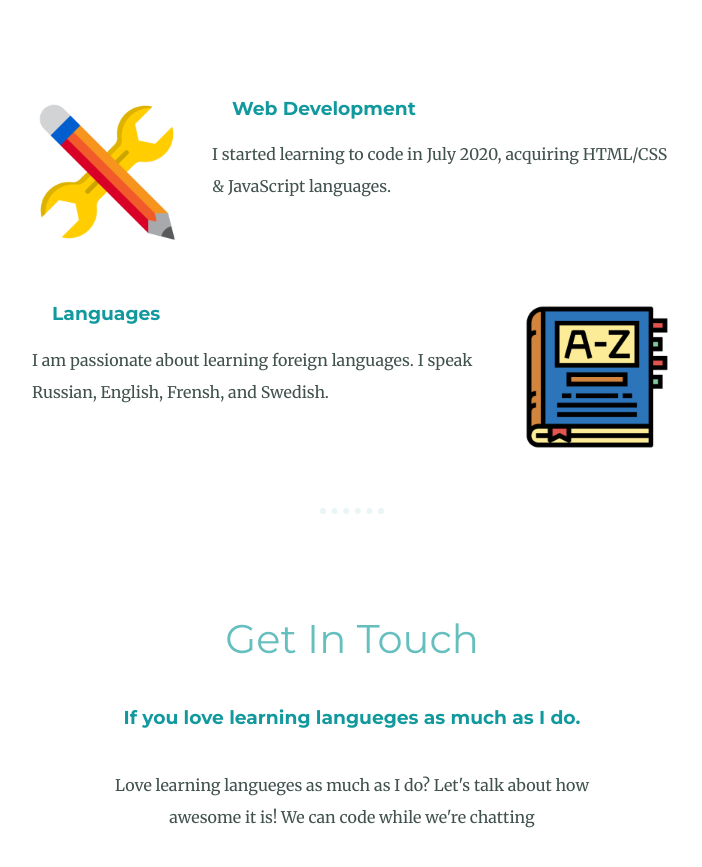
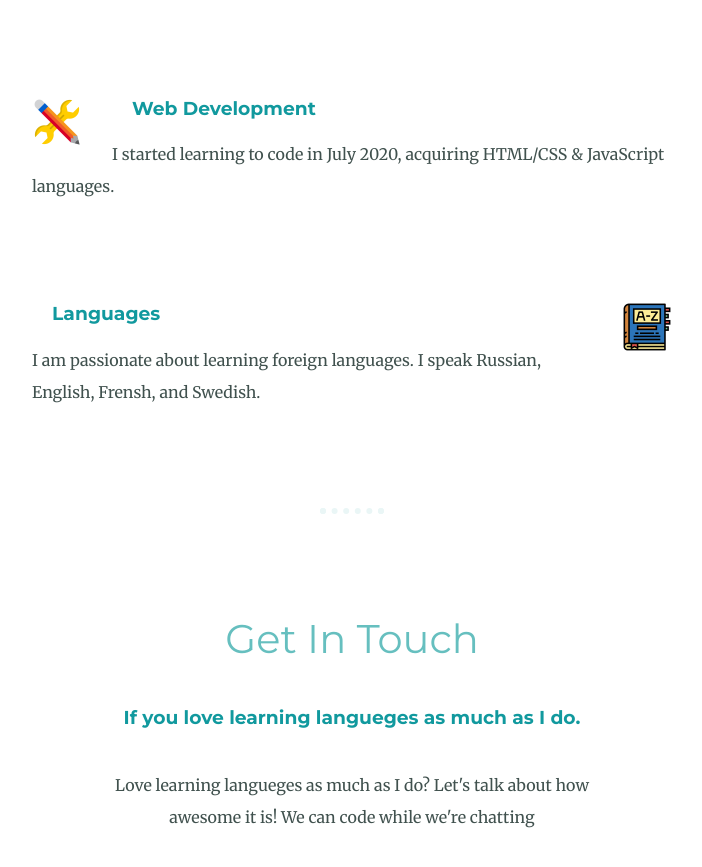
Before and after one commit to shanukova/mysite, a plain HTML site: page index.html in a window 1280 px wide. Shown: the part 1412-2279 px from the top of the page, without its empty margins (288-990 px from the left). Drawn offline with Linux system fonts and the light colour scheme.

Commit message:
Update index.html

```diff
--- a/index.html
+++ b/index.html
@@ -9,6 +9,7 @@
     <link href="https://fonts.googleapis.com/css2?family=Merriweather:ital,wght@0,300;0,400;0,700;0,900;1,300;1,400;1,700;1,900&family=Montserrat:ital,wght@0,100;0,200;0,300;0,400;0,500;0,600;0,700;0,800;0,900;1,100;1,200;1,300;1,400;1,500;1,600;1,700;1,800;1,900&family=Sacramento&display=swap" rel="stylesheet">
   </head>
   <body>
+
     <div class="top-container">
       <img class="top-cloud" src="https://raw.githubusercontent.com/shanukova/mysite/main/cloud.png" alt="cloud-img" />
       <h1>I'm Victoria.</h1>
@@ -16,6 +17,7 @@
       <img class="bottom-cloud" src="https://raw.githubusercontent.com/shanukova/mysite/main/cloud.png" alt="cloud-img" />
       <img src="https://raw.githubusercontent.com/shanukova/mysite/main/mountain.png" alt="mountain-png" />
     </div>
+
     <div class="middle-container">
       <div class="profile">
         <img src="https://raw.githubusercontent.com/shanukova/mysite/main/me.jpg" width="150" height="150" alt="me-img"/>
@@ -26,12 +28,12 @@
       <div class="skills">
         <h2>My Skills.</h2>
         <div class="skill-row">
-          <img class="instruments-img" src="https://raw.githubusercontent.com/shanukova/mysite/main/instruments.jpg" width="150" height="150" alt="instruments-img">
+          <img class="instruments-img" src="https://raw.githubusercontent.com/shanukova/mysite/main/instruments.jpg" width="50" height="50" alt="instruments-img">
           <h3><a href=#"">Web Development</a></h3>
           <p>I started learning to code in July 2020, acquiring HTML/CSS & JavaScript languages.</p>
         </div>
         <div class="skill-row">
-          <img class="book-img" src="https://raw.githubusercontent.com/shanukova/mysite/main/book.jpg" width="150" height="150" alt="book-img">
+          <img class="book-img" src="https://raw.githubusercontent.com/shanukova/mysite/main/book.jpg" width="50" height="50" alt="book-img">
           <h3><a href="#">Languages</a></h3>
           <p>I am passionate about learning foreign languages. I speak Russian, English, Frensh, and Swedish.</p>
         </div>
```
